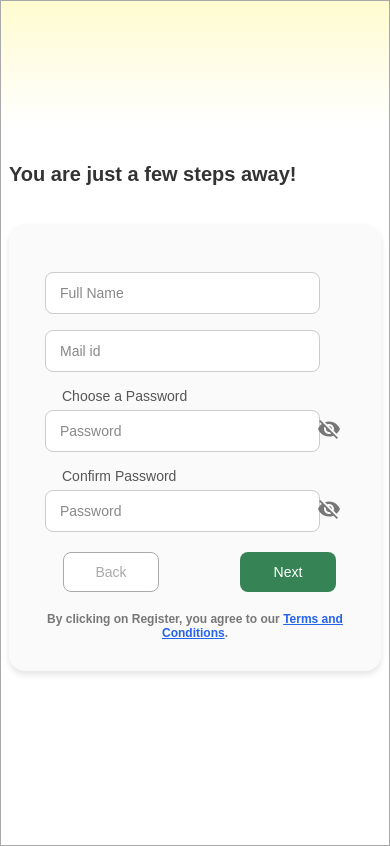
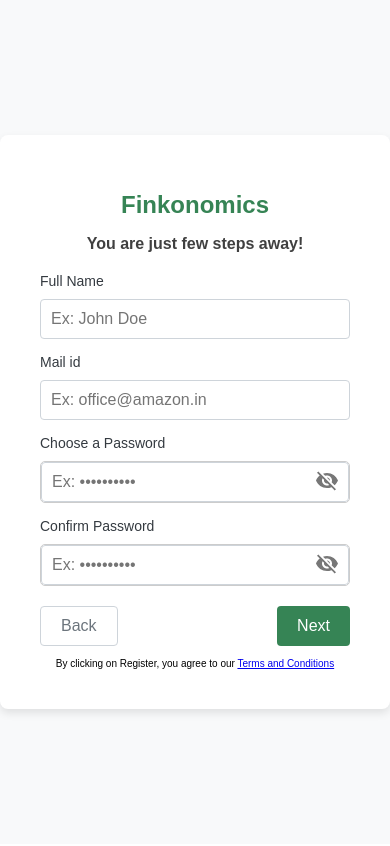
Before and after one commit to harshkhandelwal97/finkonomics, a React (Vite) app in the folder frontend/: page /user/register in a window 390 px wide. Built offline with nearby package versions, Linux system fonts and the light colour scheme.

Commit message:
feat-[ui]-registarion ,otp,phone,mail pages

```diff
--- a/frontend/src/pages/UserEmailOtp.tsx
+++ b/frontend/src/pages/UserEmailOtp.tsx
@@ -31,7 +31,20 @@
     // Add logic to verify OTP
   };
 
+  // const handleInputChange = (index: number, value: string) => {
+  //   const newOtp = [...otp];
+  //   newOtp[index] = value;
+  //   setOtp(newOtp);
+
+  //   // Auto-focus to the next input box
+  //   if (value && index < 5) {
+  //     inputRefs.current[index + 1].focus();
+  //   }
+  // };
+
   const handleInputChange = (index: number, value: string) => {
+    if (!/^\d?$/.test(value)) return; // Ensure only digits are entered
+
     const newOtp = [...otp];
     newOtp[index] = value;
     setOtp(newOtp);
--- a/frontend/src/pages/UserPhoneRegistration.tsx
+++ b/frontend/src/pages/UserPhoneRegistration.tsx
@@ -8,7 +8,7 @@
   const [isResendDisabled, setIsResendDisabled] = useState<boolean>(true);
   const [mobileNumber, setMobileNumber] = useState('');
   const [countryCode, setCountryCode] = useState('+1');
-  const handleSubmit = (e) => {
+  const handleSubmit = (e:React.FormEvent) => {
     e.preventDefault();
     // console.log('Seller ID:', sellerId);
     // console.log('Password:', password);
--- a/frontend/src/pages/UserRegistration.tsx
+++ b/frontend/src/pages/UserRegistration.tsx
@@ -1,10 +1,14 @@
-import { useState } from "react";
-import "../styles/user_registration.css";
-import { Visibility, VisibilityOff } from "@mui/icons-material"; // Import Material UI icons
+import React, { useState } from 'react';
+import '../styles/UserRegistration.css'
+import { Visibility, VisibilityOff } from '@mui/icons-material';
 
-const UserRegistration = () => {
+const UserRegistrationPage = () => {
   const [passwordVisible, setPasswordVisible] = useState(false);
   const [confirmPasswordVisible, setConfirmPasswordVisible] = useState(false);
+  const [fullName, setFullName] = useState('');
+  const [email, setEmail] = useState('');
+  const [password, setPassword] = useState('');
+  const [confirmPassword, setConfirmPassword] = useState('');
 
   const togglePasswordVisibility = () => {
     setPasswordVisible(!passwordVisible);
@@ -14,83 +18,105 @@
     setConfirmPasswordVisible(!confirmPasswordVisible);
   };
 
+  const handleSubmit = (e:React.FormEvent) => {
+    e.preventDefault();
+    console.log('Full Name:', fullName);
+    console.log('Email Address:', email);
+    console.log('Password:', password);
+    // Handle form submission logic here (e.g., API call)
+  };
+
   return (
-    <>
-      <div className="bg">
-        <h3>You are just a few steps away!</h3>
-        <div className="form-container">
-          <div className="form-box">
-            <h2 className="form-title"></h2>
-            <form>
-              <div className="form-group">
+    <div className="register-container">
+      <div className="register-box">
+        <h1>Finkonomics</h1>
+        <p>You are just few steps away!</p>
+
+        <form onSubmit={handleSubmit}>
+          <div className="input-group">
+            <label htmlFor="fullName">Full Name</label>
             <input
               type="text"
-                  placeholder="Full Name"
-                  className="form-input"
+              id="fullName"
+              placeholder="Ex: John Doe"
+              value={fullName}
+              onChange={(e) => setFullName(e.target.value)}
+              required
             />
           </div>
-              <div className="form-group">
+
+          <div className="input-group">
+            <label htmlFor="email">Mail id</label>
             <input
               type="email"
-                  placeholder="Mail id"
-                  className="form-input"
+              id="email"
+              placeholder="Ex: office@amazon.in"
+              value={email}
+              onChange={(e) => setEmail(e.target.value)}
+              required
             />
           </div>
-              <div className="form-group">
-                <label className="form-label">Choose a Password</label>
-                <div className="form-password">
+
+          <div className="input-group">
+            <label htmlFor="password">Choose a Password</label>
+            <div className="password-wrapper">
               <input
-                    type={passwordVisible ? "text" : "password"}
-                    placeholder="Password"
-                    className="form-input"
+                type={passwordVisible ? 'text' : 'password'}
+                id="password"
+                placeholder="Ex: ••••••••••"
+                value={password}
+                onChange={(e) => setPassword(e.target.value)}
+                required
               />
               <button
                 type="button"
                 onClick={togglePasswordVisibility}
                 className="password-toggle"
               >
-                    {passwordVisible ? <Visibility />:<VisibilityOff />} {/* Material UI icons */}
+                {passwordVisible ? <Visibility /> : <VisibilityOff />}
               </button>
             </div>
           </div>
-              <div className="form-group">
-                <label className="form-label">Confirm Password</label>
-                <div className="form-password">
+
+          <div className="input-group">
+            <label htmlFor="confirmPassword">Confirm Password</label>
+            <div className="password-wrapper">
               <input
-                    type={confirmPasswordVisible ? "text" : "password"}
-                    placeholder="Password"
-                    className="form-input"
+                type={confirmPasswordVisible ? 'text' : 'password'}
+                id="confirmPassword"
+                placeholder="Ex: ••••••••••"
+                value={confirmPassword}
+                onChange={(e) => setConfirmPassword(e.target.value)}
+                required
               />
               <button
                 type="button"
                 onClick={toggleConfirmPasswordVisibility}
                 className="password-toggle"
               >
-                    {confirmPasswordVisible ? <Visibility />:<VisibilityOff />} {/* Material UI icons */}
+                {confirmPasswordVisible ? <Visibility /> : <VisibilityOff />}
               </button>
             </div>
           </div>
-              <div className="form-buttons">
-                <button type="button" className="form-button back-button">
-                  Back
-                </button>
-                <button type="submit" className="form-button next-button">
-                  Next
-                </button>
+
+          <div className="btn-container">
+            <button className="back-btn">Back</button>
+            <button type="submit" className="next-btn">Next</button>
           </div>
-              <p className="form-footer">
-                By clicking on Register, you agree to our{" "}
-                <a href="#" className="form-link">
+        </form>
+
+        <div className="terms-conditions">
+
+            By clicking on Register, you agree to our{' '}
+            <a href="/terms" className="terms-link">
               Terms and Conditions
             </a>
-                .
-              </p>
-            </form>
+
+
         </div>
       </div>
     </div>
-    </>
   );
 };
 
-export default UserRegistration;
+export default UserRegistrationPage;
--- a/frontend/src/styles/UserPhoneRegistration.css
+++ b/frontend/src/styles/UserPhoneRegistration.css
@@ -100,9 +100,9 @@
   h3{
     color: black;
   }
-  body {
+  .bg {
     font-family: Arial, sans-serif;
-    background: linear-gradient(to bottom, #fffbcf, #ffffff) no-repeat;
+    /* background: linear-gradient(to bottom, #fffbcf, #ffffff) no-repeat; */
     background-size: 100% 15%; /* Gradient only on the top 10% */
     background-color: #ffffff; /* Full white background for the rest of the body */
     display: flex;
--- /dev/null
+++ b/frontend/src/styles/UserRegistration.css
@@ -0,0 +1,133 @@
+/* userregister.css */
+.register-container {
+  display: flex;
+  justify-content: center;
+  align-items: center;
+  min-height: 100vh;
+  background-color: #f8f9fa;
+  font-family: sans-serif;
+}
+
+.register-box {
+  background-color: #fff;
+  padding: 40px;
+  border-radius: 8px;
+  box-shadow: 0 4px 8px rgba(0, 0, 0, 0.1);
+  width: 80%;
+}
+
+.logo-container {
+  display: flex;
+  justify-content: center;
+  margin-bottom: 30px;
+}
+
+.logo {
+  max-width: 200px;
+  height: auto;
+}
+
+h1 {
+  font-size: 28px;
+  margin-bottom: 15px;
+  color: #368455;
+  text-align: center;
+}
+
+p {
+  font-size: 16px;
+  color: #404040;
+  margin-bottom: 30px;
+  text-align: center;
+}
+
+.input-group {
+  margin-bottom: 20px;
+  /* width: 100%;
+  border: 2px solid red; */
+}
+
+.input-group label {
+  font-size: 14px;
+  font-weight: 500;
+  color: #343a40;
+  margin-bottom: 8px;
+  display: block;
+}
+
+.input-group input {
+  width: 100%;
+  padding: 12px;
+  border: 1px solid #ced4da;
+  border-radius: 5px;
+  font-size: 16px;
+  box-sizing: border-box;
+}
+
+.input-group input:focus {
+  outline: none;
+  border-color: #80bdff;
+  box-shadow: 0 0 0 0.2rem rgba(0, 123, 255, 0.25);
+}
+
+.password-wrapper {
+  position: relative;
+}
+
+.password-toggle {
+  position: absolute;
+  top: 50%;
+  right: 10px;
+  transform: translateY(-50%);
+  background: none;
+  border: none;
+  cursor: pointer;
+  color: #999;
+}
+
+.btn-container {
+  display: flex;
+  justify-content: center;
+  gap: 20px;
+  margin-top: 20px;
+}
+.back-btn,
+.next-btn {
+padding: 10px 20px;
+border: none;
+border-radius: 4px;
+cursor: pointer;
+font-size: 16px;
+transition: background-color 0.3s ease; /* Smooth transition for hover effect */
+}
+
+.back-btn {
+background-color: #fff; /* White background */
+color: #6c757d; /* Gray text color */
+border: 1px solid #ced4da;
+margin-right:auto;/* Light gray border */
+}
+
+.back-btn:hover {
+background-color: #f0f0f0; /* Light gray background on hover */
+color: #343a40; /* Darker gray text on hover */
+border-color: #adb5bd; /* Slightly darker border on hover */
+}
+
+.next-btn {
+background-color: #368455; /* Blue background */
+color: #fff; /* White text color */
+}
+
+.next-btn:hover {
+background-color: #0069d9; /* Darker blue background on hover */
+}
+
+.terms-conditions
+{
+   font-size: x-small;
+   /* border: 2px solid; */
+   /* display: inline-block; */
+   text-align: center;
+   margin-top: 4%;
+}
```
Lines whose indentation alone changed are shown as unchanged.
